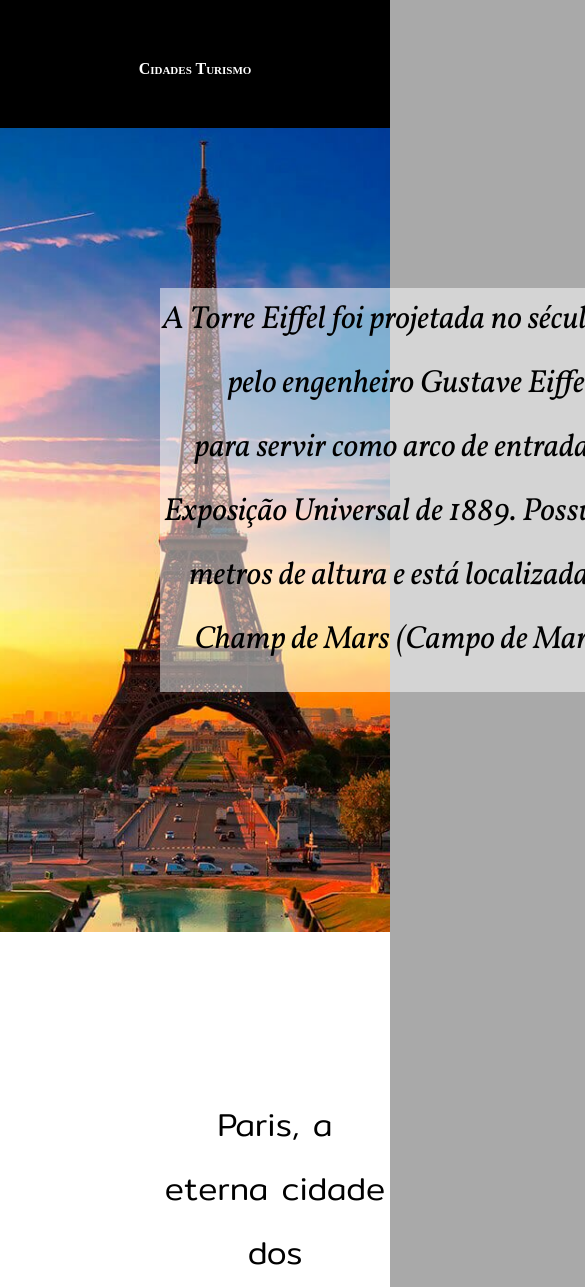
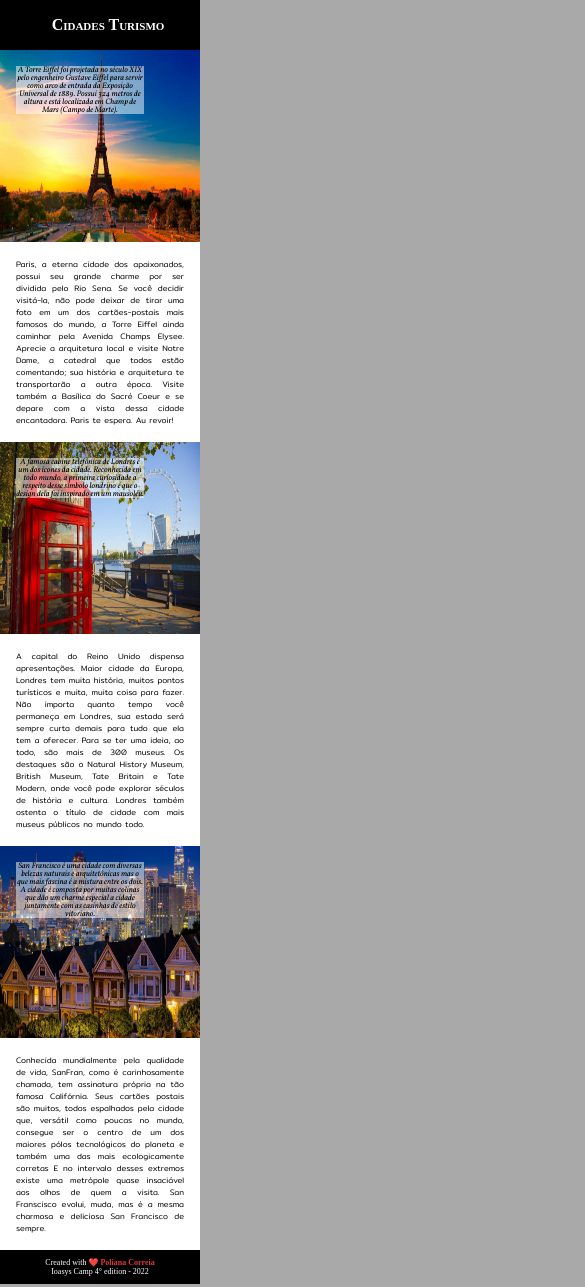
Before and after one commit to Poliana-Correia/Projeto-Parallax, a plain HTML site: page index.html in a window 390 px wide. Shown: the top 1287 px of the page, 585 px wide, since content can reach past the window. Drawn offline with Linux system fonts and the light colour scheme; a web font is replaced by a local one.

Commit message:
adicionando responsividade

```diff
--- a/index.html
+++ b/index.html
@@ -20,20 +20,20 @@
 
         <section class="images" id="paris">
             <p class="text1">
-                A Torre Eiffel foi projetada no século XIX pelo engenheiro Gustave Eiffel <br>
-                para servir como arco de entrada da Exposição Universal de 1889. Possui 324 <br>
-                metros de altura e está localizada em Champ de Mars (Campo de Marte).<br>
+                A Torre Eiffel foi projetada no século XIX pelo engenheiro Gustave Eiffel
+                para servir como arco de entrada da Exposição Universal de 1889. Possui 324
+                metros de altura e está localizada em Champ de Mars (Campo de Marte).
             </p>
         </section>
         <section class="normal">
             <p>
-                Paris, a eterna cidade dos apaixonados, possui seu grande charme por ser <br>
-                dividida pelo Rio Sena. Se você decidir visitá-la, não pode deixar de tirar <br>
-                uma foto em um dos cartões-postais mais famosos do mundo, a Torre Eiffel <br>
-                ainda caminhar pela Avenida Champs Elysee. Aprecie a arquitetura local e <br>
-                visite Notre Dame, a catedral que todos estão comentando; sua história e <br>
-                arquitetura te transportarão a outra época. Visite também a Basílica do <br>
-                Sacré Coeur e se depare com a vista dessa cidade encantadora. Paris te espera. <br>
+                Paris, a eterna cidade dos apaixonados, possui seu grande charme por ser
+                dividida pelo Rio Sena. Se você decidir visitá-la, não pode deixar de tirar
+                uma foto em um dos cartões-postais mais famosos do mundo, a Torre Eiffel
+                ainda caminhar pela Avenida Champs Elysee. Aprecie a arquitetura local e
+                visite Notre Dame, a catedral que todos estão comentando; sua história e
+                arquitetura te transportarão a outra época. Visite também a Basílica do
+                Sacré Coeur e se depare com a vista dessa cidade encantadora. Paris te espera.
                 Au revoir!
             </p>
         </section>
@@ -41,39 +41,39 @@
 
         <section class="images" id="londres">
             <p class="text2">
-                A famosa cabine telefônica de Londres é um dos ícones da cidade. Reconhecida em <br>
-                todo mundo, a primeira curiosidade a respeito desse símbolo londrino é que o <br>
+                A famosa cabine telefônica de Londres é um dos ícones da cidade. Reconhecida em
+                todo mundo, a primeira curiosidade a respeito desse símbolo londrino é que o
                 design dela foi inspirado em um mausoléu.
             </p>
         </section>
         <section class="normal">
             <p>
-                A capital do Reino Unido dispensa apresentações. Maior cidade da Europa, Londres <br>
-                tem muita história, muitos pontos turísticos e muita, muita coisa para fazer. <br>
-                Não importa quanto tempo você permaneça em Londres, sua estada será sempre curta <br>
-                demais para tudo que ela tem a oferecer. Para se ter uma ideia, ao todo, são mais<br>
-                de 300 museus. Os destaques são o Natural History Museum, British Museum, Tate <br>
-                Britain e Tate Modern, onde você pode explorar séculos de história e cultura. <br>
+                A capital do Reino Unido dispensa apresentações. Maior cidade da Europa, Londres
+                tem muita história, muitos pontos turísticos e muita, muita coisa para fazer.
+                Não importa quanto tempo você permaneça em Londres, sua estada será sempre curta
+                demais para tudo que ela tem a oferecer. Para se ter uma ideia, ao todo, são mais
+                de 300 museus. Os destaques são o Natural History Museum, British Museum, Tate
+                Britain e Tate Modern, onde você pode explorar séculos de história e cultura.
                 Londres também ostenta o título de cidade com mais museus públicos no mundo todo.
             </p>
         </section>
 
         <section class="images" id="san-francisco">
             <p class="text3">
-                San Francisco é uma cidade com diversas belezas naturais e arquitetônicas mas <br> o que mais
+                San Francisco é uma cidade com diversas belezas naturais e arquitetônicas mas o que mais
                 fascina é a mistura entre os dois. A cidade é composta  por muitas colinas que dão um
-                charme <br> especial a cidade  juntamente com as casinhas de estilo vitoriano.
+                charme especial a cidade  juntamente com as casinhas de estilo vitoriano.
             </p>
         </section>
 
         <section class="normal">
             <p>
-                Conhecida mundialmente pela qualidade de vida, SanFran, como é carinhosamente chamada, <br>
-                tem assinatura própria na tão famosa Califórnia. Seus cartões postais são muitos, todos<br>
-                espalhados pela cidade que, versátil como poucas no mundo, consegue ser o centro de um <br>
-                dos maiores pólos tecnológicos do planeta e também uma das mais ecologicamente corretas<br>
-                E no intervalo desses extremos existe uma metrópole quase insaciável aos olhos de quem <br>
-                a visita. San Franscisco evolui, muda, mas é a mesma charmosa e deliciosa San Francisco<br>
+                Conhecida mundialmente pela qualidade de vida, SanFran, como é carinhosamente chamada,
+                tem assinatura própria na tão famosa Califórnia. Seus cartões postais são muitos, todos
+                espalhados pela cidade que, versátil como poucas no mundo, consegue ser o centro de um
+                dos maiores pólos tecnológicos do planeta e também uma das mais ecologicamente corretas
+                E no intervalo desses extremos existe uma metrópole quase insaciável aos olhos de quem
+                a visita. San Franscisco evolui, muda, mas é a mesma charmosa e deliciosa San Francisco
                 de sempre.
             </p>
         </section>
--- a/styleSmall.css
+++ b/styleSmall.css
@@ -30,25 +30,19 @@ header {
 }
 
 header, h1 {
-    padding: 30px;
+    padding: 0.5rem;
+    font-size: 1rem;
+    width: 11.5rem;
+
     font-variant: small-caps;
     font-family: var(--font2);
-    font-size: 1rem;
-}
-
-header, p {
-    padding-bottom: 20px;
 }
 
 /* Main ----------- */
 
 section {
-    text-align: center;
-    padding-top: 10rem;
-    padding-bottom: 15rem;
-    line-height: 2em;
-    padding-left: 10rem;
-    font-size: 2rem;
+    padding: 1rem ;
+    font-size: 0.5rem;
 }
 
 section.normal {
@@ -56,25 +50,26 @@ section.normal {
     color: black;
     font-family: var(--font3);
 
+    width: 10.5rem;
+    text-align: justify;
+
 }
-
-
 
 section.images {
     background-color: rgb(39, 35, 35);
-    /*min-height: 350px;*/
-    text-align: center;
 
     /* defina o background como fixo e posicione a imagem */
     background-attachment: fixed;
-    background-position: center;
     background-repeat: no-repeat;
-    background-size: cover;
+
+    line-height: 0.5rem;
+    width: 10.5rem;
+    height: 10rem;
 
 }
 
 section.images > p {
-    width: 500px;
+    width: 8rem;
     text-align: center;
     color: black;
 
@@ -95,20 +90,19 @@ section.images > p {
 
 #paris {
     background-image: url('/images/paris.jpg');
-    background-repeat: no-repeat;
-    background-position: center ;
+    background-size: 100% 100%;
 }
 
 #londres {
-    background-image: url('/images/cabine-vermelha.png');
-    background-repeat: no-repeat;
-    background-position: center ;
+    background-image: url('/images/telephone.jpg');
+    background-position: left;
+    background-size: 100% 100%;
 }
 
 #san-francisco {
     background-image: url('/images/san-francisco.jpg');
-    background-repeat: no-repeat;
-    background-position: center ;
+    background-position: left;
+    background-size: 100% 100%;
 }
 
 
@@ -119,11 +113,9 @@ footer {
     color: white;
     text-align: center;
 
-    height: 50px;
-    width: 100%;
-    padding: 50px;
-    font-size: 25px;
-
+    width: 11.5rem;
+    padding: 0.5rem;
+    font-size: 0.5rem;
 }
 
 a {
```
Also changed, not shown: images/cabine-vermelha.png (deleted), images/telephone.jpg (added).
